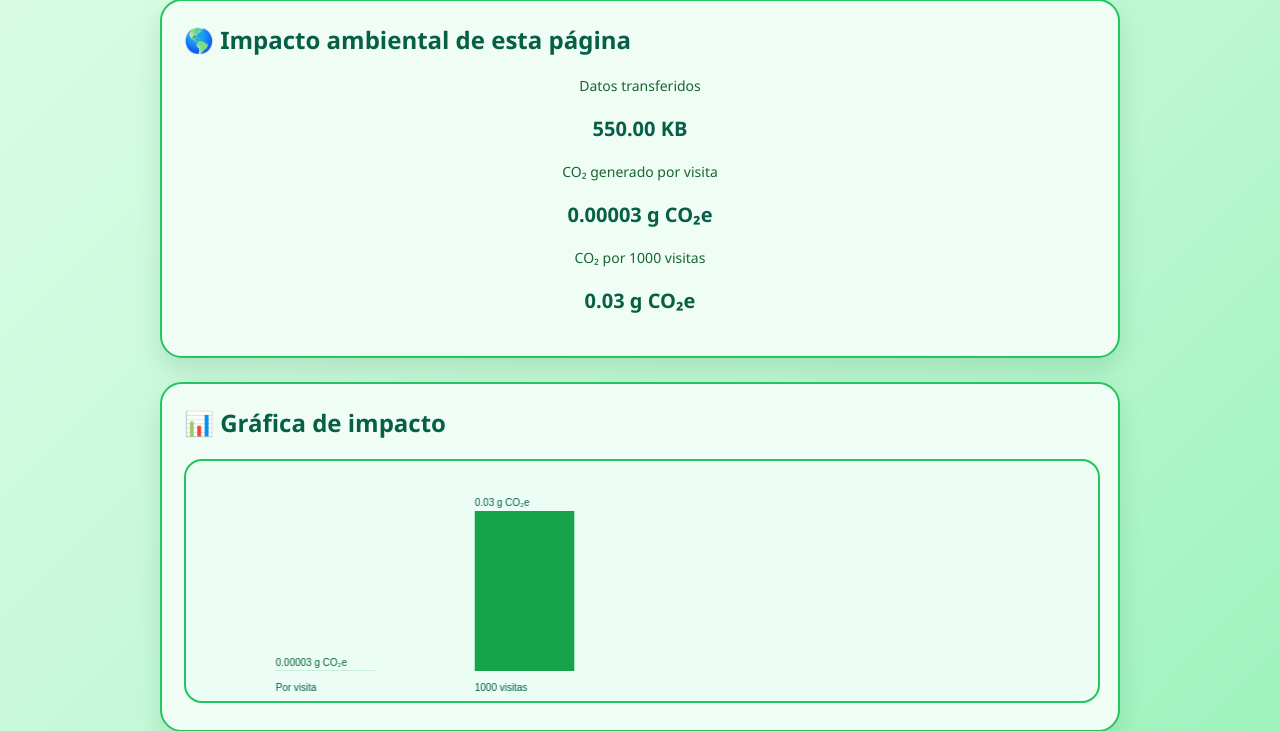
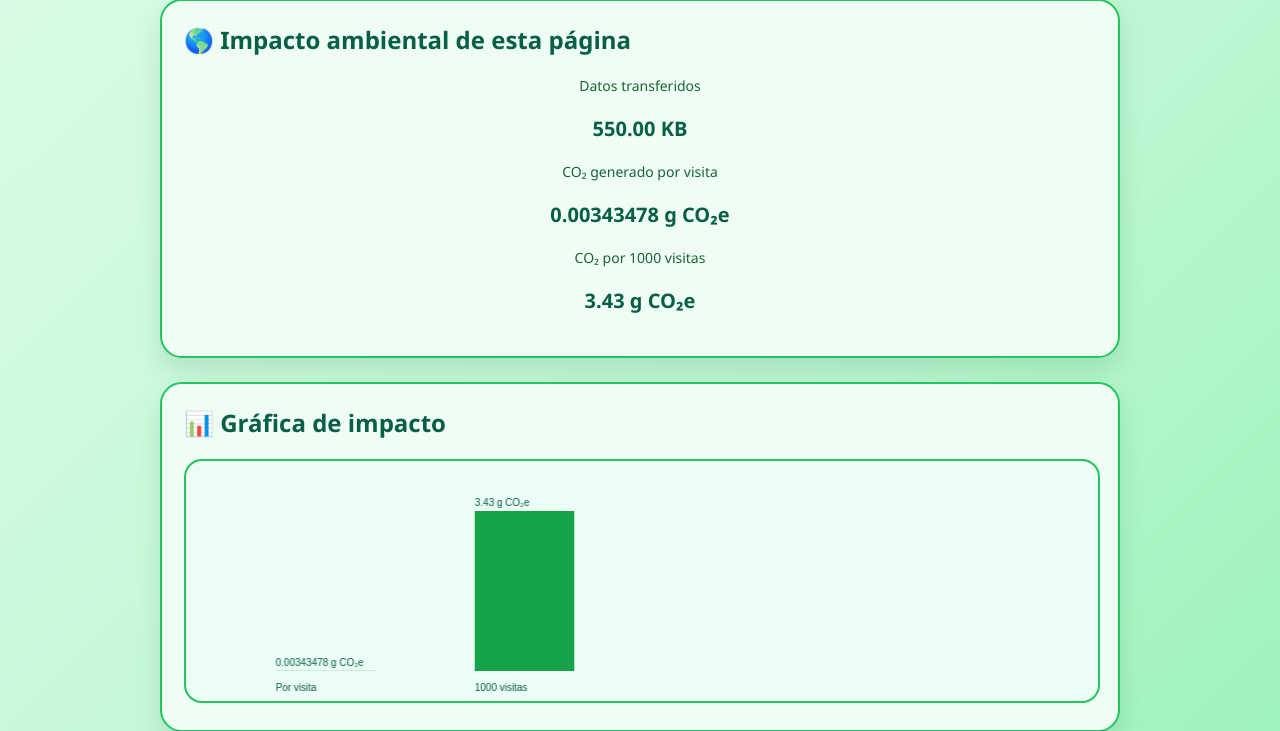
Before and after one commit to edithpina19/taller2, a Django app: page /huella_carbono/ in a window 1280 px wide. Shown: the part 83-814 px from the top of the page. Run offline with Django 5.2, Linux system fonts and the light colour scheme.

Commit message:
Update huella_carbono.html

```diff
--- a/local/templates/huella_carbono.html
+++ b/local/templates/huella_carbono.html
@@ -160,52 +160,39 @@
 </div>
 
 <script>
-// --- Valores Fijos de Simulación ---
-// Usaremos valores base que simulan un sitio web de tamaño medio.
-// Si deseas un valor base diferente para tu página, puedes ajustarlos.
+// --- Valores Fijos de Simulación (Aumentamos el valor base para que el cambio sea visible) ---
 const TAMANO_BASE_KB = 550; // 550 KB de transferencia (Valor fijo)
-const CO2_BASE_POR_VISITA = 0.00003; // g CO₂e (Valor fijo)
+const CO2_BASE_POR_VISITA = 0.003; // G CO₂e (¡Cambiado de 0.00003 a 0.003 para ver variación!)
 
 window.onload = function () {
 
     // --- 1. Generar Variación Aleatoria Notable ---
-    // Generamos un número aleatorio entre -15% y +15% del valor base.
-    // Esto asegura que el cambio sea visible.
     const rango_variacion = 0.30; // 30% total de rango (-15% a +15%)
-
-    // Calcula un factor multiplicador entre 0.85 y 1.15
     const factor_aleatorio = 1 + (Math.random() - 0.5) * rango_variacion;
 
     // --- 2. Aplicar la Variación a los Datos de CO₂ ---
-
-    // Huella de Carbono por visita (con la variación aleatoria)
     let co2 = CO2_BASE_POR_VISITA * factor_aleatorio;
-
-    // Aseguramos que el CO2 no sea negativo
     co2 = Math.max(0, co2);
-
-    // CO₂ por 1000 visitas
     const co2Month = co2 * 1000;
 
     // --- 3. Actualizar la Interfaz (DOM) ---
 
-    // Los datos transferidos se mantendrán fijos (simulación) para que solo varíe el CO2.
     document.getElementById("dataSize").textContent = TAMANO_BASE_KB.toFixed(2) + " KB";
 
-    document.getElementById("co2").textContent = co2.toFixed(5);
+    // Aumentamos a 8 decimales para que el cambio sea visible en la interfaz
+    document.getElementById("co2").textContent = co2.toFixed(8);
     document.getElementById("co2Month").textContent = co2Month.toFixed(2);
 
     dibujarGrafica(co2, co2Month);
 };
 
-// La función para dibujar la gráfica con los nuevos valores (incluye fix para texto)
+// La función para dibujar la gráfica
 function dibujarGrafica(co2, co2Month) {
     const canvas = document.getElementById("grafica");
     const ctx = canvas.getContext("2d");
     canvas.width = canvas.offsetWidth;
     canvas.height = 240;
 
-    // Ajuste: si el valor es 0, usamos un mínimo para que la gráfica se dibuje.
     const valores = [co2 || 0.00001, co2Month || 0.01];
     const etiquetas = ["Por visita", "1000 visitas"];
     const maxValor = Math.max(...valores) || 1;
@@ -222,7 +209,9 @@ function dibujarGrafica(co2, co2Month) {
 
         ctx.fillStyle = "#065f46";
         // Mostrar el valor encima de la barra (con el formato correcto de decimales)
-        const valorTexto = valor.toFixed(i === 0 ? 5 : 2) + ' g CO₂e';
+        // Usamos 8 decimales para el valor por visita
+        const decimales = i === 0 ? 8 : 2;
+        const valorTexto = valor.toFixed(decimales) + ' g CO₂e';
         ctx.fillText(valorTexto, x, y - 5);
         ctx.fillText(etiquetas[i], x, canvas.height - 10);
     });
```
